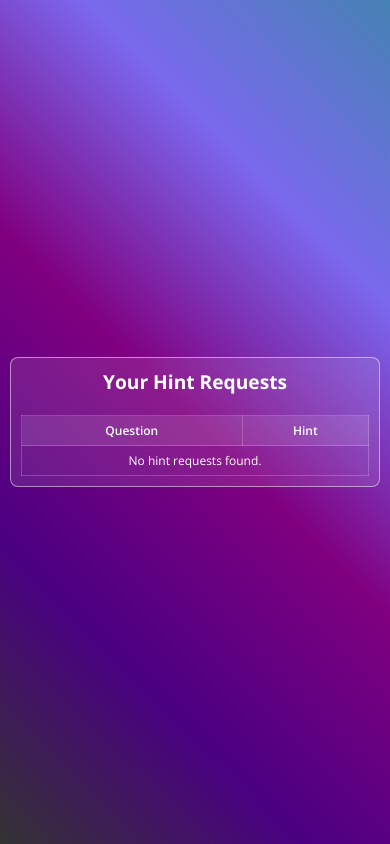
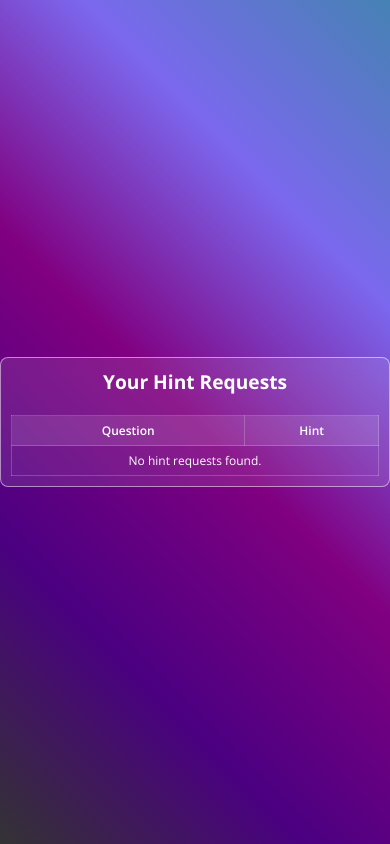
Before and after one commit to mdjobayerarafat/digthedata, a Django app: template dig_the_data/dig_the_data/templates/hint_requests.html in a window 390 px wide. Run offline with Django 4.2, Linux system fonts and the light colour scheme; the template is opened without the code that fills it, so the values that code supplies are empty.

Commit message:
500 error handel

```diff
--- a/dig_the_data/dig_the_data/templates/hint_requests.html
+++ b/dig_the_data/dig_the_data/templates/hint_requests.html
@@ -17,6 +17,7 @@
         min-height: 100vh;
         width: 100%;
         padding: 0 10px;
+        overflow: hidden;
     }
     body::before {
         content: "";
@@ -56,7 +57,8 @@
         backdrop-filter: blur(8px);
         -webkit-backdrop-filter: blur(8px);
         background: rgba(255, 255, 255, 0.1);
-        overflow-x: auto; /* Allows horizontal scrolling on smaller screens */
+        overflow-x: hidden;
+         /* Allows horizontal scrolling on smaller screens */
     }
     h2 {
         font-size: 2rem;
@@ -120,6 +122,13 @@
             display: none;
         }
     }
+
+    /* Adjust body tag for mobile devices */
+    @media (max-width: 480px) {
+        body {
+            padding: 0;
+        }
+    }
 </style>
 <div class="wrapper">
     <h2>Your Hint Requests</h2>
--- a/dig_the_data/quiz_app/urls.py
+++ b/dig_the_data/quiz_app/urls.py
@@ -4,7 +4,7 @@ from . import views
 from .views import (
     team_profile, submit_answer, request_hint, hint_requests, scoreboard, custom_404_view,
     TeamViewSet, QuizViewSet, QuestionViewSet, HintRequestViewSet, AnswerViewSet,
-    TeamUserViewSet, HintViewSet, HintNotificationViewSet, SubmitAnswerAPI, ScoreboardAPI, LoginView
+    TeamUserViewSet, HintViewSet, HintNotificationViewSet, SubmitAnswerAPI, ScoreboardAPI, LoginView, custom_500_view
 )
 
 # Django REST Framework Router for REST APIs
@@ -20,6 +20,7 @@ router.register(r'hint-notifications', HintNotificationViewSet)
 
 # Custom 404 handler
 handler404 = custom_404_view
+handler500 = custom_500_view
 
 # URL patterns for web views and REST APIs
 urlpatterns = [
--- a/dig_the_data/quiz_app/views.py
+++ b/dig_the_data/quiz_app/views.py
@@ -135,6 +135,8 @@ def scoreboard(request):
 
 def custom_404_view(request, exception):
     return render(request, '404.html', status=404)
+def custom_500_view(request):
+    return render(request, '404.html', status=500)
 
 # REST APIs
 class LoginView(APIView):
```
Also changed, not shown: dig_the_data/db.sqlite3.
